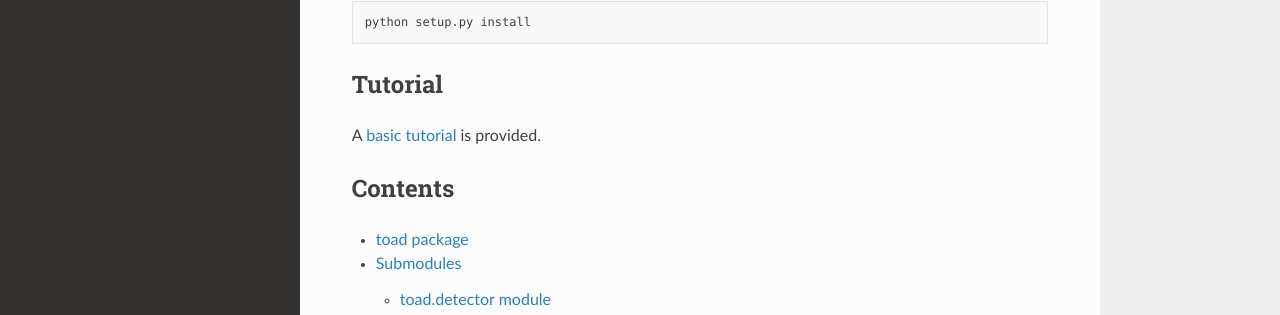
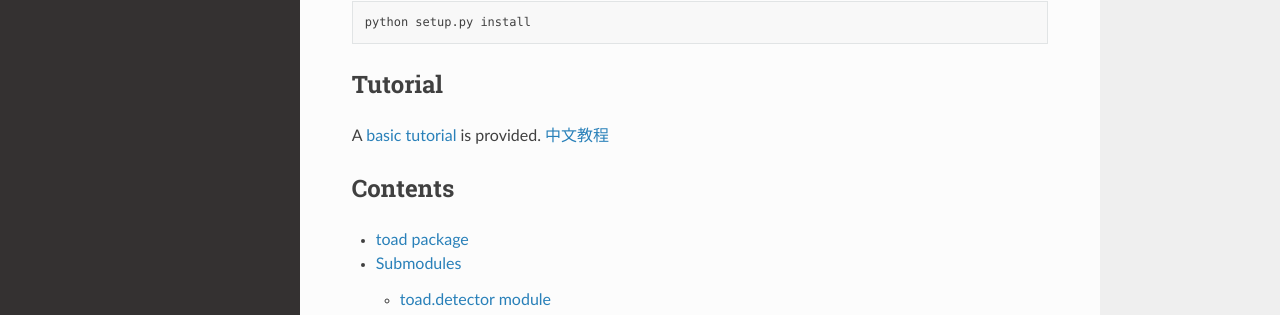
Before and after one commit to amphibian-dev/toad, a Sphinx documentation site: the page built from docs/source/index.md, in a window 1280 px wide and 1373 px high. Shown: the part 492-807 px from the top of the window. Built offline with Sphinx 7.4.7 and the Read the Docs theme 2.0.0, drawn with Linux system fonts in a browser that asks for light colours.

Commit message:
docs: add chinese tutorial

```diff
--- a/docs/source/index.md
+++ b/docs/source/index.md
@@ -21,7 +21,7 @@ python setup.py install
 
 ## Tutorial
 
-A [basic tutorial](tutorial) is provided.
+A [basic tutorial](tutorial) is provided. [中文教程](tutorial_chinese)
 
 
 ## Contents
```
Also changed, not shown: docs/source/tutorial_chinese.ipynb.
